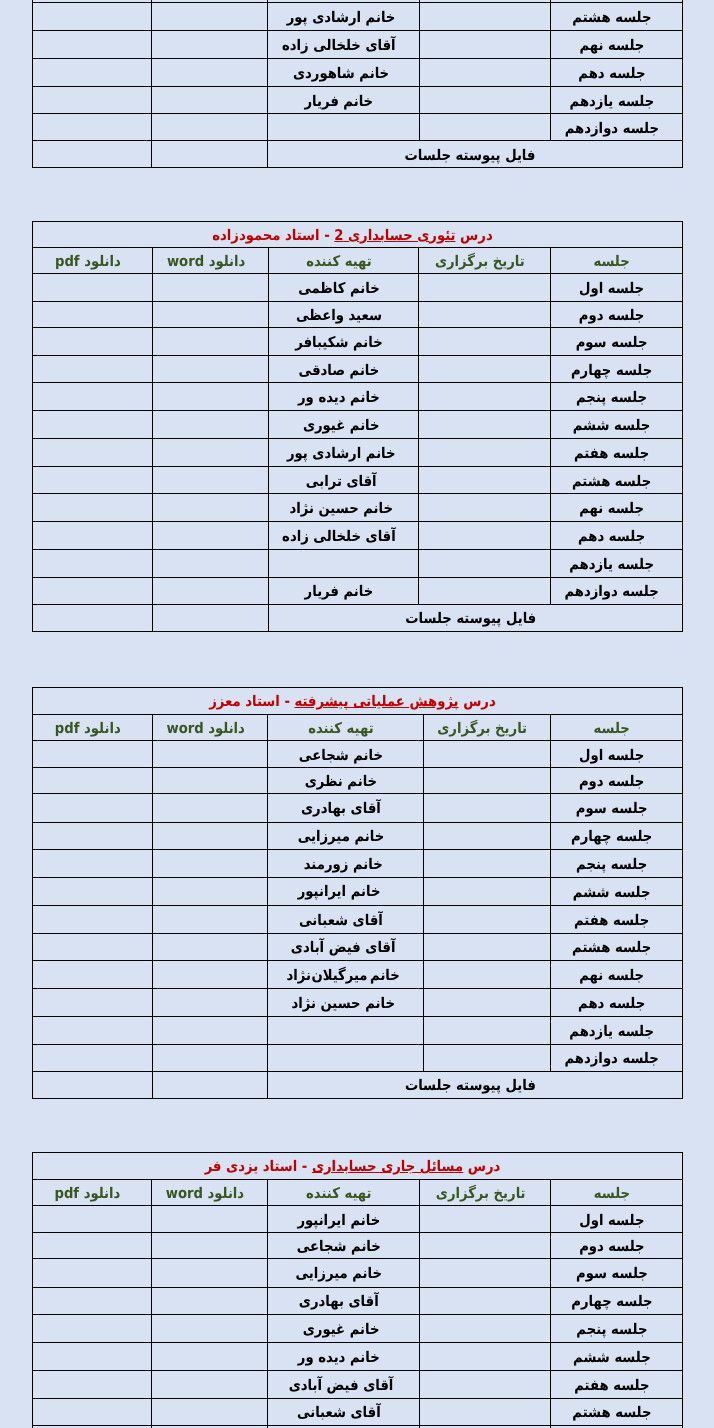
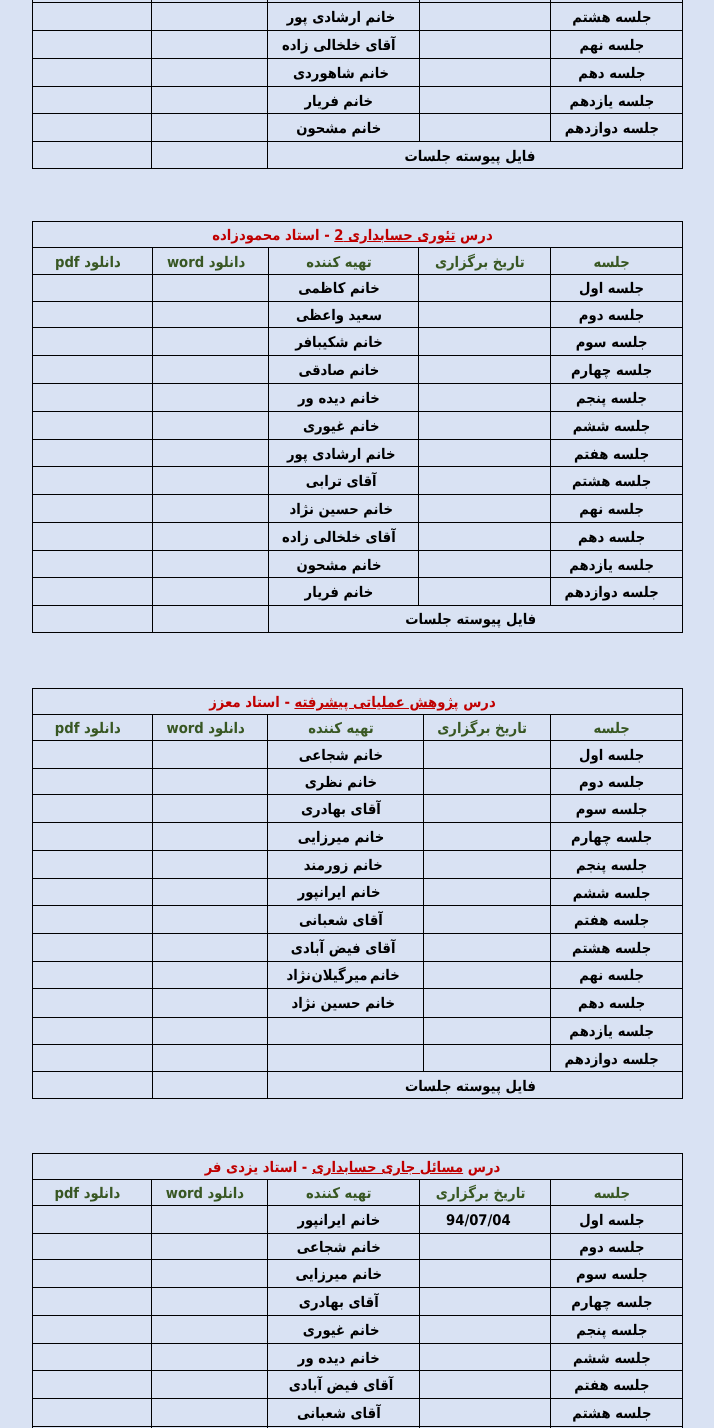
Before and after one commit to saeedvaezi/Jozveh, a plain HTML site: page index.html in a window 1280 px wide. Shown: the part 804-2232 px from the top of the page, without its empty margins (283-997 px from the left). Drawn offline with Linux system fonts and the light colour scheme; a script that the page names is missing.

Commit message:
added mashhoon

```diff
--- a/index.html
+++ b/index.html
@@ -705,11 +705,11 @@ div.WordSection1
     </td>
     <td width=154 style='width:115.5pt;border-top:none;border-left:solid windowtext 1.0pt;
     border-bottom:solid windowtext 1.0pt;border-right:none;padding:0cm 5.4pt 0cm 5.4pt;
-    height:20.3pt'>
-    <p class=MsoNormal align=center dir=RTL style='margin-top:0cm;margin-right:
-    20.95pt;margin-bottom:0cm;margin-left:0cm;margin-bottom:.0001pt;text-align:
-    center;text-indent:-14.15pt;line-height:normal'><span lang=FA
-    style='font-family:"Times New Roman","serif"'>&nbsp;</span></p>
+    height:20.75pt'>
+    <p class=MsoNormal align=center dir=RTL style='margin-top:0cm;margin-right:
+    20.95pt;margin-bottom:0cm;margin-left:0cm;margin-bottom:.0001pt;text-align:
+    center;text-indent:-14.15pt;line-height:normal'><b><span lang=FA
+    style='font-family:"Tahoma","sans-serif"'>خانم مشحون</span></b></p>
     </td>
     <td width=113 style='width:3.0cm;border-top:none;border-left:solid windowtext 1.0pt;
     border-bottom:solid windowtext 1.0pt;border-right:none;padding:0cm 5.4pt 0cm 5.4pt;
@@ -1260,8 +1260,8 @@ div.WordSection1
     height:20.75pt'>
     <p class=MsoNormal align=center dir=RTL style='margin-top:0cm;margin-right:
     20.95pt;margin-bottom:0cm;margin-left:0cm;margin-bottom:.0001pt;text-align:
-    center;text-indent:-14.15pt;line-height:normal'><span lang=FA
-    style='font-family:"Times New Roman","serif"'>&nbsp;</span></p>
+    center;text-indent:-14.15pt;line-height:normal'><b><span lang=FA
+    style='font-family:"Tahoma","sans-serif"'>خانم مشحون</span></b></p>
     </td>
     <td width=113 style='width:3.0cm;border-top:none;border-left:solid windowtext 1.0pt;
     border-bottom:solid windowtext 1.0pt;border-right:none;padding:0cm 5.4pt 0cm 5.4pt;
@@ -2037,7 +2037,7 @@ div.WordSection1
     <p class=MsoNormal align=center dir=RTL style='margin-top:0cm;margin-right:
     20.95pt;margin-bottom:0cm;margin-left:0cm;margin-bottom:.0001pt;text-align:
     center;text-indent:-14.15pt;line-height:normal'><b><span lang=FA
-    style='font-family:"Tahoma","sans-serif"'>&nbsp;</span></b></p>
+    style='font-family:"Tahoma","sans-serif"'>&nbsp;94/07/04</span></b></p>
     </td>
     <td width=154 style='width:115.5pt;border-top:none;border-left:solid windowtext 1.0pt;
     border-bottom:solid windowtext 1.0pt;border-right:none;padding:0cm 5.4pt 0cm 5.4pt;
```
